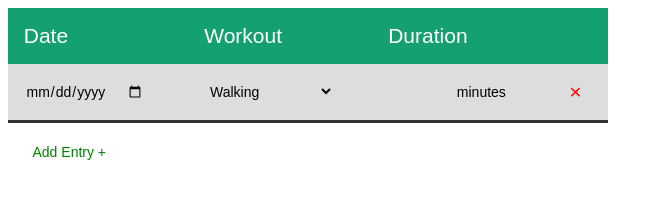
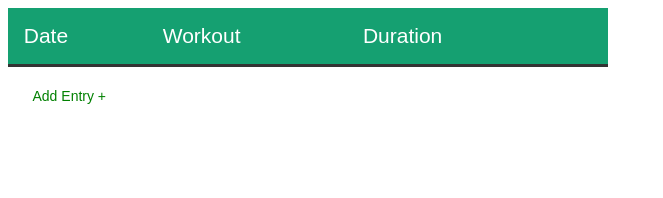
Before and after one commit to Naftaliev/workout-tracker, a website: page src/index.html in a window 1280 px wide. Shown: the whole page, without its empty margins (0-663 px from the left). Drawn offline with Linux system fonts and the light colour scheme.

Commit message:
webpack issues, JS component double rendering

```diff
--- a/src/css/main.css
+++ b/src/css/main.css
@@ -79,5 +79,5 @@
     display: inline-block;
     padding: 0.8em 1em;
     color: green;
-    cursor: pointer;
+    cursor: pointer
 }
--- a/src/index.html
+++ b/src/index.html
@@ -6,50 +6,10 @@
     <meta name="viewport" content="width=device-width, initial-scale=1.0">
     <title>Workout tracker</title>
     <link rel="stylesheet" href="css/main.css">
-    <script src="js/main.js" type="module"></script>
+    <script src="./js/main.js" type="module"></script>
 </head>
 <body>
     <div id="app">
-        <table class="tracker">
-            <thead>
-                <tr>
-                    <th>Date</th>
-                    <th>Workout</th>
-                    <th>Duration</th>
-                    <th></th>
-                </tr>
-            </thead>
-            <tbody class="tracker__entries">
-                <tr class="tracker__row">
-                    <td>
-                        <input type="date" name="" class="tracker__date">
-                    </td>
-                    <td>
-                        <select name="" id="" class="tracker__workout">
-                            <option value="walking">Walking</option>
-                            <option value="running">Running</option>
-                            <option value="outdoor-cycling">Outdoor Cycling</option>
-                            <option value="indoor-cycling">Indoor Cycling</option>
-                            <option value="swimming">Swimming</option>
-                            <option value="yoga">Yoga</option>
-                        </select>
-                    </td>
-                    <td>
-                        <input type="number" class="tracker__duration">
-                        <span class="tracker__text">minutes</span>
-                    </td>
-                    <td>
-                        <button type="button" class="tracker__button">&times;</button>
-                    </td>
-                </tr>
-            </tbody>
-            <tbody>
-                <tr class="tracker__row tracker__row--add"></tr>
-                <td colspan="4">
-                    <span class="tracker__add">Add Entry &plus;</span>
-                </td>
-            </tbody>
-        </table>
     </div>
 </body>
 </html>
--- a/src/js/WorkoutTracker.js
+++ b/src/js/WorkoutTracker.js
@@ -1,5 +1,30 @@
 export default class WorkoutTracker {
     constructor (root) {
+         this.root = root;
+         this.root.insertAdjacentHTML("afterbegin", WorkoutTracker.html());
+    }
 
+    static html() {
+        return `
+        <table class="tracker">
+        <thead>
+            <tr>
+                <th>Date</th>
+                <th>Workout</th>
+                <th>Duration</th>
+                <th></th>
+            </tr>
+        </thead>
+        <tbody class="tracker__entries">
+
+        </tbody>
+        <tbody>
+            <tr class="tracker__row tracker__row--add"></tr>
+            <td colspan="4">
+                <span class="tracker__add">Add Entry &plus;</span>
+            </td>
+        </tbody>
+    </table>
+        `;
     }
 }
--- a/webpack.config.js
+++ b/webpack.config.js
@@ -30,11 +30,11 @@ const CONFIG = {
     new HtmlReplaceWebpackPlugin([
       {
         pattern:
-          '<script type="text/javascript" src="../build/app.js"></script>',
+          '<script src="./js/main.js"></script>',
         replacement: "",
       },
       {
-        pattern: '<link rel="stylesheet" href="./css/app.css">',
+        pattern: '<link rel="stylesheet" href="./css/main.css">',
         replacement: "",
       },
     ]),
@@ -118,7 +118,7 @@ const CONFIG = {
 
 if (!devMode) {
   CONFIG.output.publicPath = "./";
-  CONFIG.output.filename = "js/app.js";
+  CONFIG.output.filename = "js/main.js";
   CONFIG.module.rules.push({
     test: [/\.js$/],
     exclude: [/node_modules/],
```
